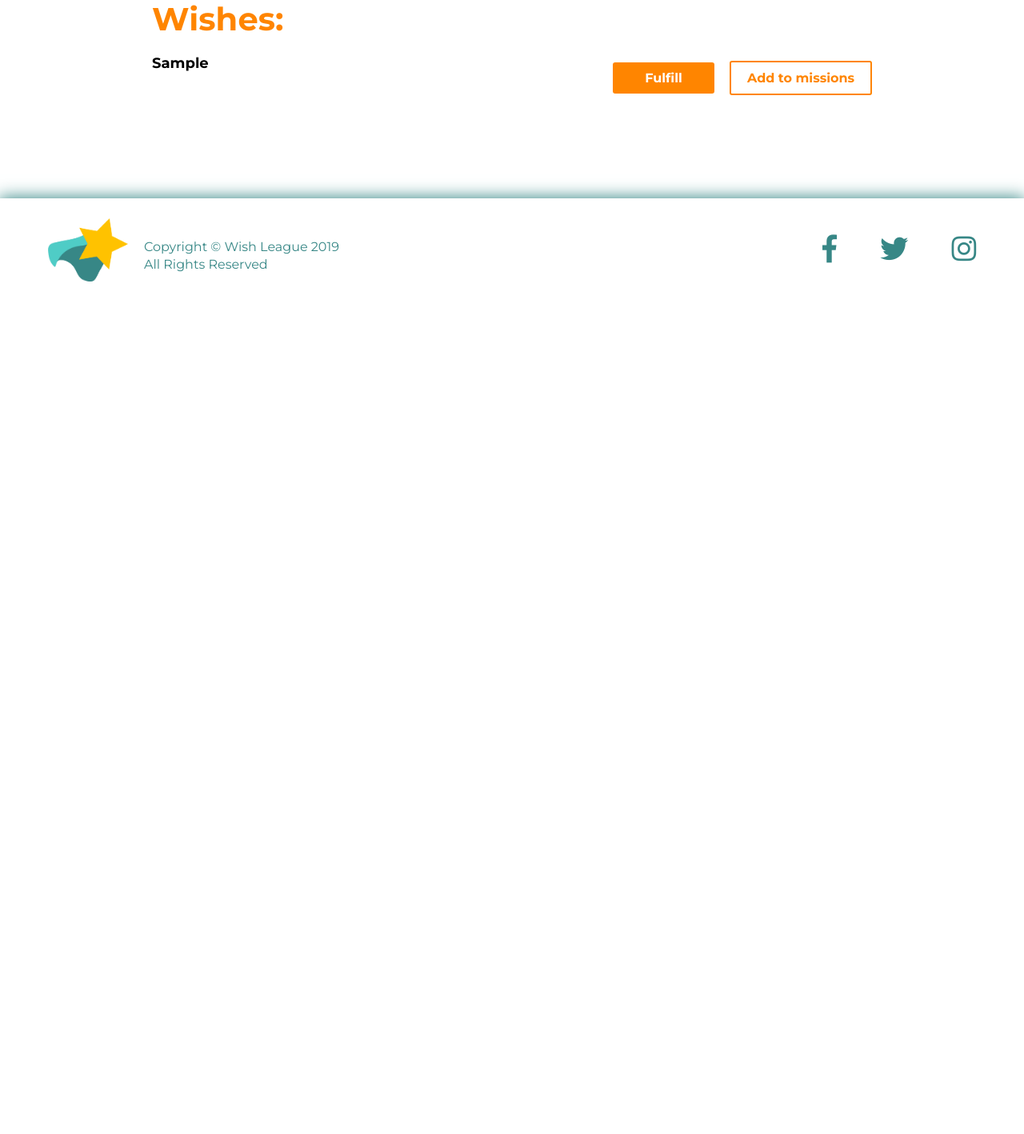
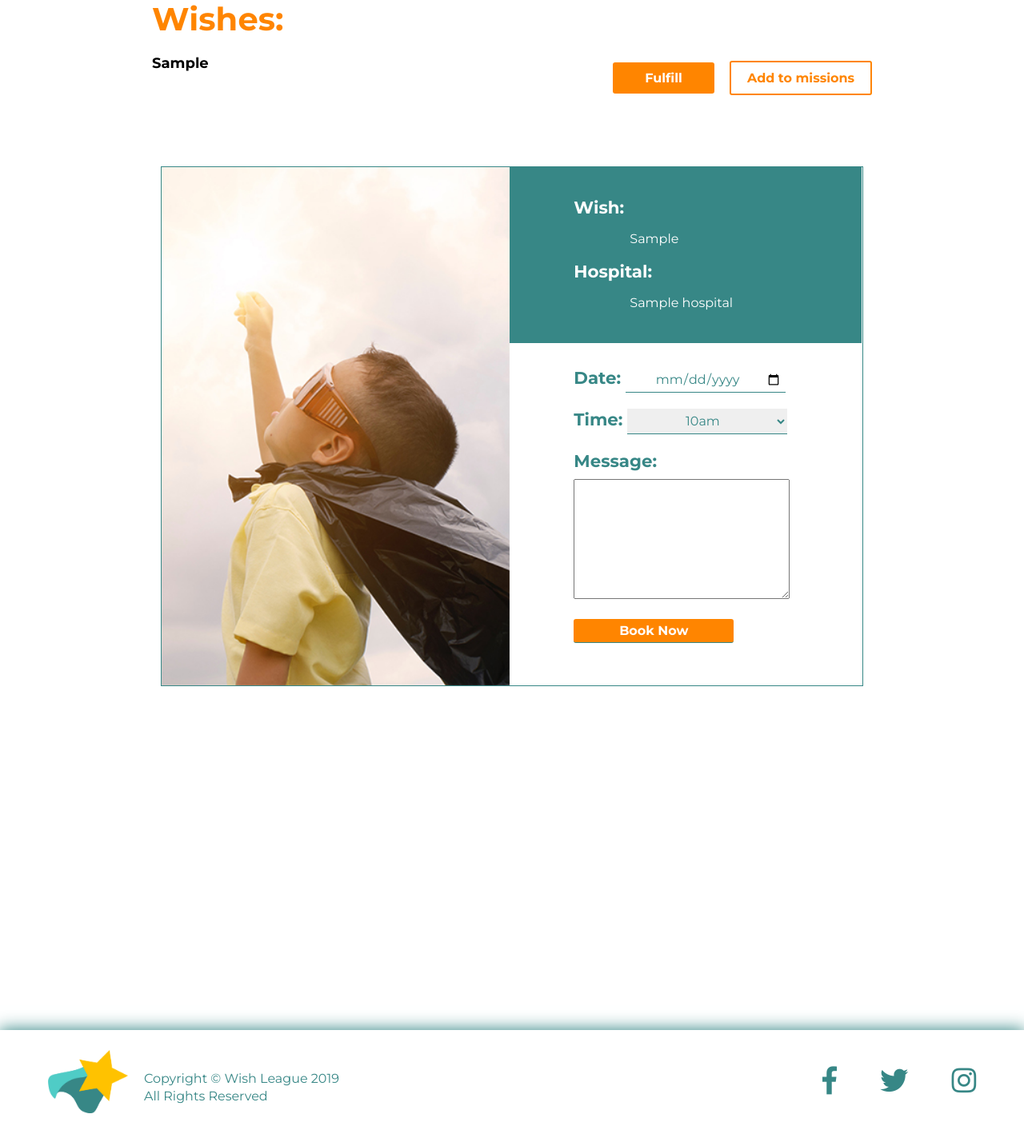
Before and after one commit to 100wishes/100wishes, a PHP site: template views/hospital.php in a window 1280 px wide. Shown: the part 809-2227 px from the top of the page at 80% size. Before the commit the page ends 1161 px from the top, so only its background shows below. Run offline with PHP 8.4, Linux system fonts and the light colour scheme; the template is opened without the code that fills it: most values are stand-ins (such as "Sample title", 1, 10 or a date in 2020); grey boxes marked "Sample" are stand-in pictures; data that the repository does not hold is empty; some libraries are stand-ins or nearby versions.

Commit message:
booking is submiting and returning success. Also, validating.

```diff
--- a/controllers/pagesController.php
+++ b/controllers/pagesController.php
@@ -99,8 +99,7 @@ Class PagesController extends MainController {
 	}
 
 	// public function booking() {
-	// Fulfill Wish
-	// smallhero2.jpg
+
 	// 	$pID = 10;
 	// 	$arrData['nav'] = MainNav::makeNav();
 	// 	$arrData['page'] = GetPage::getPageInfo($pID);
--- a/css/style.css
+++ b/css/style.css
@@ -1409,8 +1409,8 @@ p.location {
 /*--End of Booking--*/
 
 /*--Start of Thank You--*/
-
 #thankyou {
+	display: none;
 	margin: 0 auto;
 	margin-top: 50px;
 	width: 600px;
--- a/js/ajaxForm.js
+++ b/js/ajaxForm.js
@@ -59,4 +59,30 @@ $(function(){
 		}
 	return false;
 	});
+
+	$("#btn-bookForm").on("click", function(){
+		$validation = validateForm();
+		if($validation == true)
+		{
+			$.ajax(
+			{
+				url: "models/submitBooking.php",
+				method: "POST",
+				data:
+				{
+					strWish: $("#formWish").val(),
+					nUserID: $("#user").val()
+				},
+				success: function(result)
+				{
+					$('#thankyou').css('display', 'block');
+				},
+				error: function(a, b, error)
+				{
+					console.log(error);
+				}
+			});
+		}
+		return false;
+	});
 });
--- a/views/hospital.php
+++ b/views/hospital.php
@@ -32,6 +32,59 @@ if($arrData['wishes']) {
 				<a href="" class="btn-primary fulfill">Fulfill</a>
 				<a href="index.php?controller=pages&action=addMission&wID=<?=$wish['id']?>" class="btn-primary-reverse">Add to missions</a>
 			</div><!--wish button-->
+
+			<div class="modal">
+				<section id="booking">
+					<div id="bookingForm">
+						<img src="images/booking.jpg" alt="wish league"/>
+
+						<form method="post" action="" class="bForm">
+						<?php
+						$_SESSION['arrClient'] = 3;
+
+							if(!isset($_SESSION['arrClient']) || empty($_SESSION['arrClient'])){
+								echo '<a href="index.php?controller=pages&action=login">Please, log in</a>';
+							} else {
+						?>
+							<input type="hidden" id="user" name="nUserID" value="<?=$_SESSION['arrClient']?>" />
+
+							<div class="selectedWish">
+								<p class="book-wish-label">Wish:</p>
+								<input type="hidden" id="formWish" name="id" value="<?=$wish['id']?>" />
+								<p><?=$wish['strWish']?></p>
+
+								<p class="book-wish-label">Hospital:</p>
+								<p><?=$arrData['hospital']['strName']?></p>
+							</div><!--selectedWish-->
+
+							<div class="bookDate">
+								<div>
+									<label>Date: </label>
+									<input class="required" name="dateBook" type="date">
+								</div>
+								<div>
+								<label>Time: </label>
+									<select class="required" name="nTime" id="time">
+										<option value="10am">10am</option>
+										<option value="11am">11am</option>
+										<option value="1pm">1pm</option>
+									 	<option value="2pm">2pm</option>
+									 	<option value="3pm">3pm</option>
+									 	<option value="4pm">4pm</option>
+									 	<option value="5pm">5pm</option>
+									</select>
+								</div>
+								<label>Message:</label>
+								<textarea id="textForm" name="strMessage"></textarea>
+								<input type="submit" id="btn-bookForm" class="fulfillBtn" value="Book Now" />
+							</div><!--bookDate-->
+						<?php
+							}
+						?>
+						</form><!--bForm-->
+					</div><!--bookingForm-->
+				</section><!--booking-->
+			</div><!--modal-->
 	<?php
 	}
 } else {
@@ -42,6 +95,8 @@ if($arrData['wishes']) {
 <?php
 }
 ?>
-
-<div id="modal"></div>
+	<div id="thankyou">
+		<h2>Thank You! Message sent!</h2>
+		<p>Thank you for your message. We will get back to you as soon as possible.</p>
+	</div><!--thankyou-->
 </div><!--wishesContainer-->
```
Also changed, not shown: models/submitBooking.php (added, +10 -0 lines).
